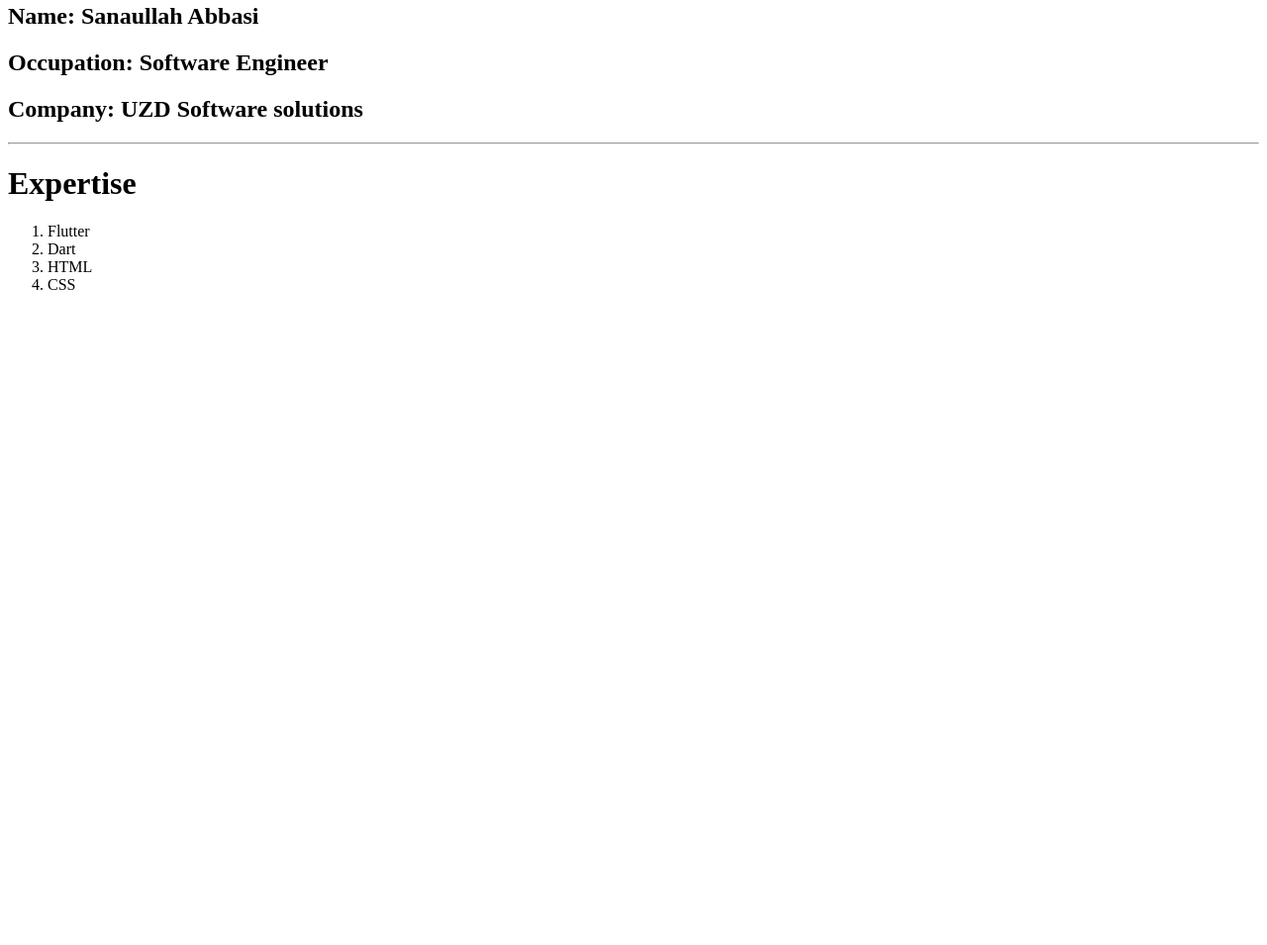
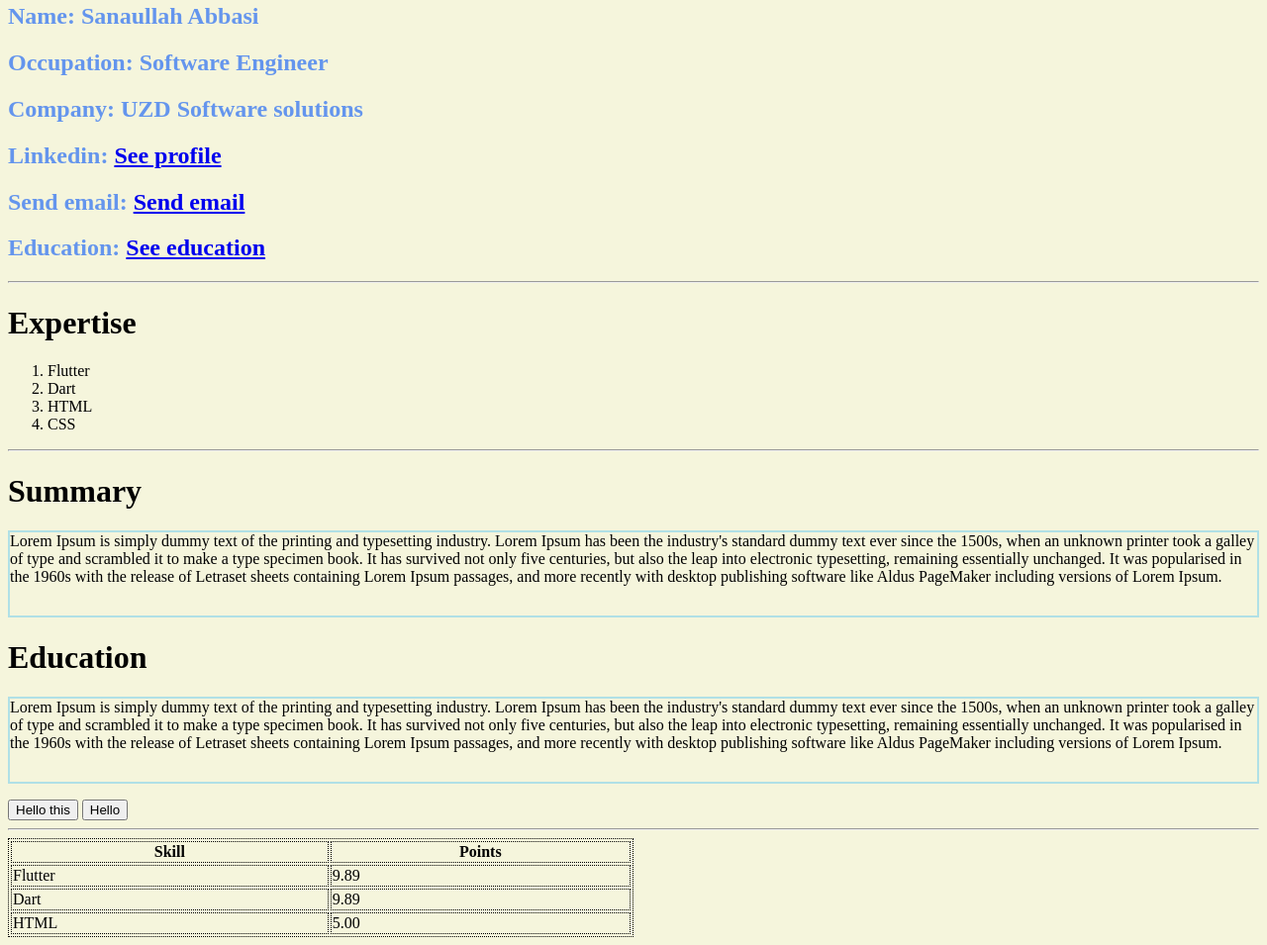
Before and after one commit to sannykhan3777/CV_Sanny, a plain HTML site: page index.html in a window 1280 px wide. Shown: the part 289-1244 px from the top of the page at 99% size. Before the commit the page ends 800 px from the top, so only its background shows below. Drawn offline with Linux system fonts and the light colour scheme.

Commit message:
learn basic css and html tags

```diff
--- a/index.html
+++ b/index.html
@@ -1,14 +1,26 @@
 <!DOCTYPE html>
 <html>
-    <header>
+<head>
     <title>Home</title>
-    </header>
+    <link rel="icon" type="image/x-icon" href="/images/favicon.ico">
+    <link rel="stylesheet" href="style.css">
+</head>
 <body>
-        <img src="https://avatars.githubusercontent.com/u/52849890?s=400&u=d3674dcafbb37563343e75bf404c6dab295dde6d&v=4" alt="Profile image" width="200", height="200">
+    <!-- <header style="display: flex;">
+        <h4>Occupation: Software Engineer</h4>
+        <h4>Occupation: Software Engineer</h4>
+        <link rel="icon" type="image/x-icon" href="/images/favicon.ico">
+    </header> -->
+
+    <img src="https://avatars.githubusercontent.com/u/52849890?s=400&u=d3674dcafbb37563343e75bf404c6dab295dde6d&v=4"
+        alt="Profile image">
     <h1>Profile details</h1>
     <h2 title="Best programmer">Name: Sanaullah Abbasi</h2>
     <h2>Occupation: Software Engineer</h2>
     <h2>Company: UZD Software solutions</h2>
+    <h2>Linkedin: <a href="https://www.google.com/" target="_blank">See profile</a> </h2>
+    <h2>Send email: <a href="mailto:someone@example.com">Send email</a> </h2>
+    <h2>Education: <a href="education.html#edu">See education</a> </h2>
     <hr>
     <h1>Expertise</h1>
     <ol type="1">
@@ -17,5 +29,50 @@
         <li>HTML</li>
         <li>CSS</li>
     </ol>
+    <hr>
+    <h1>Summary</h1>
+    <p>
+        Lorem Ipsum is simply dummy text of the printing and typesetting industry. Lorem Ipsum has been the industry's
+        standard dummy text ever since the 1500s, when an unknown printer took a galley of type and scrambled it to make
+        a type specimen book. It has survived not only five centuries, but also the leap into electronic typesetting,
+        remaining essentially unchanged. It was popularised in the 1960s with the release of Letraset sheets containing
+        Lorem Ipsum passages, and more recently with desktop publishing software like Aldus PageMaker including versions
+        of Lorem Ipsum.
+    </p>
+    </a>
+    <h1 id="edu">Education</h1>
+    <p>
+        Lorem Ipsum is simply dummy text of the printing and typesetting industry. Lorem Ipsum has been the industry's
+        standard dummy text ever since the 1500s, when an unknown printer took a galley of type and scrambled it to make
+        a type specimen book. It has survived not only five centuries, but also the leap into electronic typesetting,
+        remaining essentially unchanged. It was popularised in the 1960s with the release of Letraset sheets containing
+        Lorem Ipsum passages, and more recently with desktop publishing software like Aldus PageMaker including versions
+        of Lorem Ipsum.
+    </p>
+    <a href="https://www.google.com/" style="text-decoration: none "> <button>Hello this</button> </a>
+    <button >Hello</button>
+    <hr>
+
+    <table style="width: 50%;">
+        <tr>
+            <th>Skill</th>
+            <th>Points</th>
+        </tr>
+        <tr>
+            <td>Flutter</td>
+            <td>9.89</td>
+        </tr>
+        <tr>
+            <td>Dart</td>
+            <td>9.89</td>
+        </tr>
+        <tr>
+            <td>HTML</td>
+            <td>5.00</td>
+        </tr>
+    </table>
+
+
 </body>
+
 </html>
--- /dev/null
+++ b/main.css
@@ -0,0 +1,13 @@
+/* .seccond{
+    border: none;
+    border-radius: 0;
+} */
+@import url('https://fonts.googleapis.com/css2?family=Playwrite+ES+Deco:wght@100..400&display=swap');
+img{
+    border-radius: 50%;
+}
+
+:root{
+    --background: #ff0;
+    --global-font: "Playwrite ES Deco", cursive;
+}
--- /dev/null
+++ b/style.css
@@ -0,0 +1,54 @@
+body {
+    background-color:beige;
+}
+
+h1 {
+    color:black;
+
+}
+
+h2 {
+    color:cornflowerblue;
+
+}
+
+p {
+    border: 2px solid powderblue;
+    padding: 0px 0px 30px 0px;
+    font-family: var(--global-font);
+}
+
+a:hover {
+    color: red;
+    background-color: transparent;
+    text-decoration: underline;
+  }
+
+  img {
+    width: 200px;
+    height: 200px;
+  }
+
+  .firs{
+    border: 1px solid#f00;
+    margin: 0px 10px 0px 0px;
+  }
+
+  .seccond{
+    border: 2px dashed var(--background);
+    border-radius: none;
+  }
+
+  table, th, td {
+    border:1px solid black;
+    border-style: dotted;
+    /* border-collapse: collapse; */
+
+  }
+
+
+  .continer {
+    display: flex;
+    flex-direction: column;
+
+  }
```
Also changed, not shown: about.html (added, +17 -0 lines), education.html (added, +26 -0 lines), images/favicon.ico (added). Lines whose indentation alone changed are shown as unchanged.
